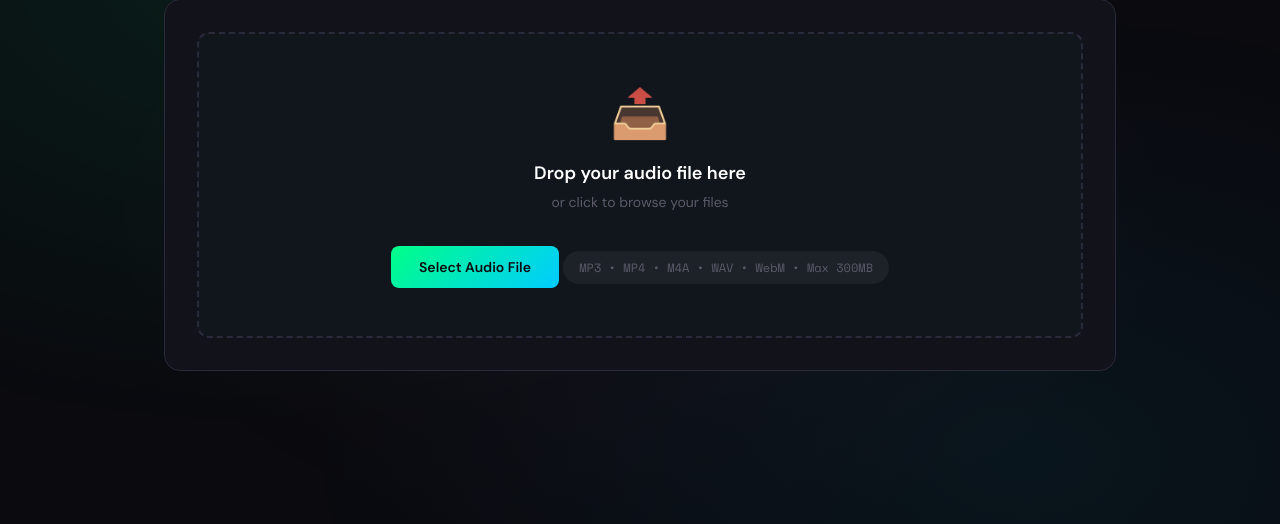
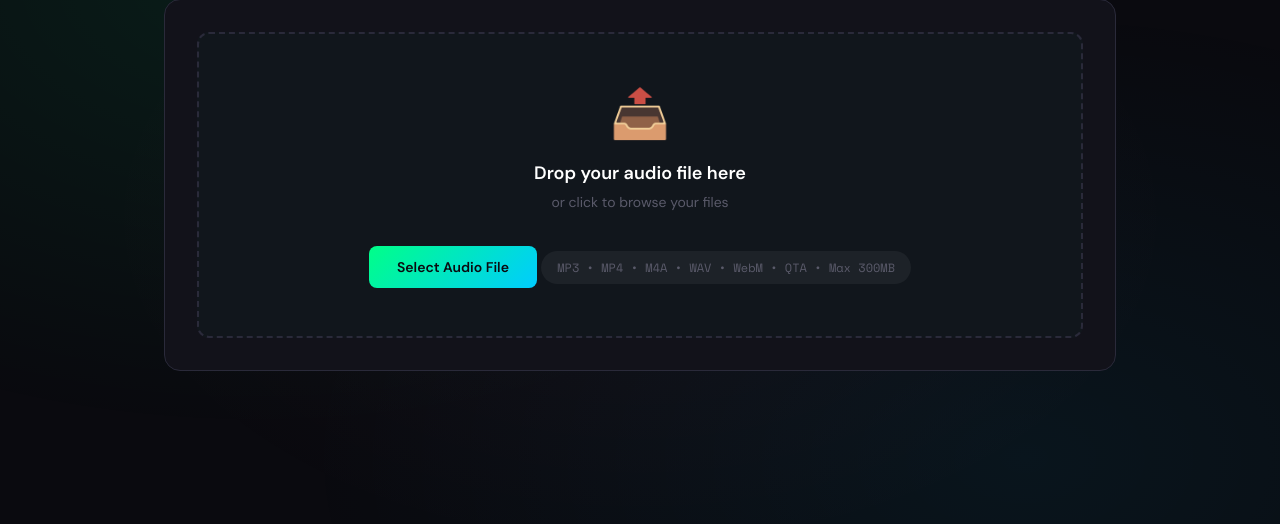
Before and after one commit to symonh/gpt-transcribe, a Flask app: page / in a window 1280 px wide. Shown: the part 182-706 px from the top of the page. Run offline with Flask 3, Linux system fonts and the light colour scheme; the visitor is signed in with stand-in values (Sample User, id 1); some libraries are stand-ins or nearby versions.

Commit message:
add qta support

```diff
--- a/app.py
+++ b/app.py
@@ -45,7 +45,7 @@ except ImportError:
     GMAIL_SENDER_EMAIL = os.environ.get('GMAIL_SENDER_EMAIL')
     GMAIL_APP_PASSWORD = os.environ.get('GMAIL_APP_PASSWORD')
     MAX_CONTENT_LENGTH = 300 * 1024 * 1024  # 300MB
-    ALLOWED_EXTENSIONS = {'mp3', 'mp4', 'mpeg', 'mpga', 'm4a', 'wav', 'webm'}
+    ALLOWED_EXTENSIONS = {'mp3', 'mp4', 'mpeg', 'mpga', 'm4a', 'wav', 'webm', 'qta'}
     # Auth credentials from environment
     APP_USERNAME = os.environ.get('APP_USERNAME', 'admin')
     APP_PASSWORD_HASH = os.environ.get('APP_PASSWORD_HASH')
@@ -367,7 +367,7 @@ def transcribe():
 
         if not allowed_file(file.filename):
             logger.error(f"Invalid file format: {file.filename}")
-            return jsonify({'error': 'Invalid file format. Supported formats: mp3, mp4, mpeg, mpga, m4a, wav, webm'}), 400
+            return jsonify({'error': 'Invalid file format. Supported formats: mp3, mp4, mpeg, mpga, m4a, wav, webm, qta'}), 400
 
         filename = secure_filename(file.filename)
 
--- a/config.example.py
+++ b/config.example.py
@@ -26,4 +26,4 @@ SECRET_KEY = 'generate-a-random-secret-key'  # Use: python -c "import secrets; p
 
 # App Configuration
 MAX_CONTENT_LENGTH = 300 * 1024 * 1024  # 300MB max file size
-ALLOWED_EXTENSIONS = {'mp3', 'mp4', 'mpeg', 'mpga', 'm4a', 'wav', 'webm'}
+ALLOWED_EXTENSIONS = {'mp3', 'mp4', 'mpeg', 'mpga', 'm4a', 'wav', 'webm', 'qta'}
--- a/templates/index.html
+++ b/templates/index.html
@@ -957,9 +957,9 @@
                 <button class="btn btn-primary" onclick="event.stopPropagation(); document.getElementById('audioFile').click()">
                     Select Audio File
                 </button>
-                <input type="file" id="audioFile" accept=".mp3,.mp4,.mpeg,.mpga,.m4a,.wav,.webm">
+                <input type="file" id="audioFile" accept=".mp3,.mp4,.mpeg,.mpga,.m4a,.wav,.webm,.qta">
                 <div class="formats-badge">
-                    MP3 • MP4 • M4A • WAV • WebM • Max 300MB
+                    MP3 • MP4 • M4A • WAV • WebM • QTA • Max 300MB
                 </div>
             </div>
 
```
